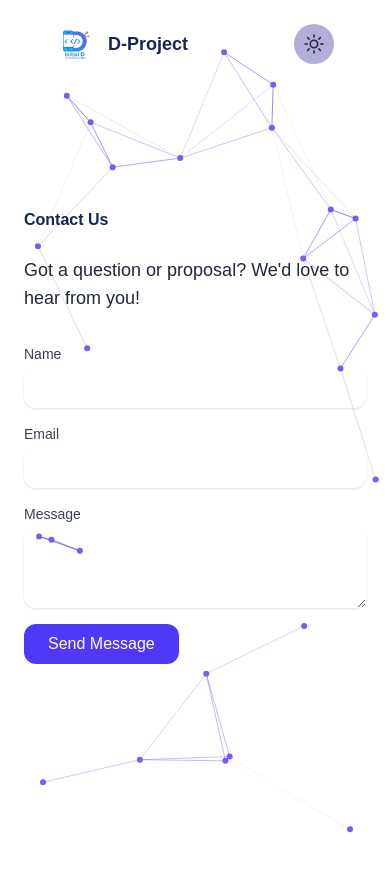
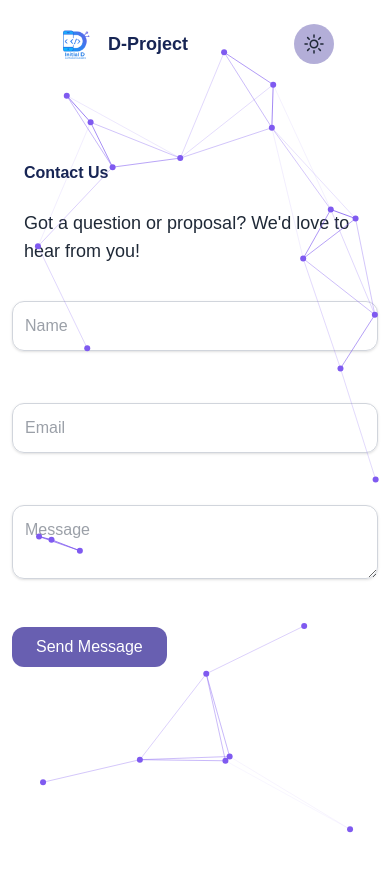
Before and after one commit to BTCRX/React-Landing-Page-Portfolio, a React (Vite) app: page /contact in a window 390 px wide. After the commit the page ends 844 px from the top, so only its background shows below. Built offline with nearby package versions, Linux system fonts and the light colour scheme.

Commit message:
Fixed: Contact Us pages

```diff
--- a/src/components/cards/Info.tsx
+++ b/src/components/cards/Info.tsx
@@ -8,14 +8,11 @@ interface InfoProps {
 
 export const Info = ({ title, description, children }: InfoProps) => {
   return (
-    <div
-      className="p-5 sm:p-6 lg:p-8 rounded-3xl border border-box-border bg-box-bg shadow-lg
-                    shadow-box-shadow relative overflow-hidden"
-    >
+    <div className="p-5 sm:p-6 lg:p-8 rounded-3xl border border-box-border bg-box-bg shadow-lg shadow-box-shadow relative overflow-hidden" >
       <div className="rounded-xl bg-body p-3 text-heading-1 w-max relative">
         {children}
       </div>
-      <h2 className="text-heading-2 w-max relative font-semibold md:text-xl">
+      <h2 className="text-heading-2 w-max relative font-semibold md:text-xl my-2">
         {title}
       </h2>
       <Paragraphs>{description}</Paragraphs>
--- a/src/components/elements/Navbar.tsx
+++ b/src/components/elements/Navbar.tsx
@@ -7,9 +7,9 @@ import { Link } from 'react-router-dom';
 
 
 export const navItems = [
-  { href: "#", text: "Home" },
-  { href: "#services", text: "Services" },
-  { href: "#about-us", text: "About Us" },
+  { href: "/#", text: "Home"},
+  { href: "/#services", text: "Services" },
+  { href: "/#about-us", text: "About Us" },
 //   { href: "#pricing", text: "Pricing" },
 ];
 
@@ -30,11 +30,13 @@ export const Navbar = () => {
                     </div>
 
                     <div className="flex flex-col lg:flex-row w-full lg:justify-between lg:items-center absolute top-full left-0 lg:static lg:top-0 bg-body lg:bg-transparent border-x border-x-box-border lg:border-x-0 lg:h-auto h-0 overflow-hidden">
-                        <ul className="border-t border-box-border lg:border-t-0 px-6 lg:px-0 pt-6 lg:pt-0 flex flex-col lg:flex-row gap-y-4 gap-x-3 text-lg text-heading-2 w-full lg:justify-center lg:items-center">
-                            {navItems.map((item, key ) => (
-                                <NavItem href={item.href} text={item.text} key={key} />
+                            <ul className="border-t border-box-border lg:border-t-0 px-6 lg:px-0 pt-6 lg:pt-0 flex flex-col lg:flex-row gap-y-4 gap-x-3 text-lg text-heading-2 w-full lg:justify-center lg:items-center">
+                            {navItems.map((item, key) => (
+                                <li key={key}>
+                                        <NavItem href={item.href} text={item.text} />
+                                </li>
                             ))}
-                        </ul>
+                            </ul>
                         <Link to="/contact">
                             <div className="lg:min-w-max flex items-center sm:w-max w-full pb-6 lg:pb-0 border-b border-box-border lg:border-0 px-6 lg:px-0">
                                 <BtnLink text="Contact Us" href="#cta" className="" />
--- a/src/components/pages/ContactPage.tsx
+++ b/src/components/pages/ContactPage.tsx
@@ -8,46 +8,25 @@ const ContactPage: React.FC = () => {
   };
 
   return (
-    <div className="px-6 py-12 max-w-xl mx-auto my-40 bg-box-bg">
-      <h1 className="flex flex-col font-bold mb-6 title-animation text-heading-1">Contact Us</h1>
-      <p className="text-lg paragraph-animation mb-8 text-heading-2">
-        Got a question or proposal? We'd love to hear from you!
-      </p>
+    <div className="min-h-screen flex items-center justify-center">
+        <div className="w-full max-w-xl bg-box-bg px-6 py-12">
+            <h1 className="font-bold mb-6 text-heading-1">Contact Us</h1>
+            <p className="text-lg mb-8 text-heading-2">
+                Got a question or proposal? We'd love to hear from you!
+            </p>
 
-      <form onSubmit={handleSubmit} className="space-y-4 text-heading-3">
-        <div>
-          <label className="block text-sm font-medium">Name</label>
-          <input
-            type="text"
-            className="mt-1 block h-10 w-full rounded-xl border-gray-300 shadow-sm focus:ring focus:ring-indigo-300"
-            required
-          />
+            <form onSubmit={handleSubmit} className="space-y-4 text-heading-3">
+                <div className="flex flex-wrap -mx-3 mb-4 gap-y-12">
+                    <input type="text" className="mt-1 p-3 block w-full border rounded-xl border-gray-300 shadow-sm focus:ring focus:ring-indigo-300" placeholder="Name" required />
+                    <input type="email" className="mt-1 p-3 block w-full border rounded-xl border-gray-300 shadow-sm focus:ring focus:ring-indigo-300" placeholder="Email" required />
+                    <textarea className="mt-1 p-3 block w-full border rounded-xl border-gray-300 shadow-sm focus:ring focus:ring-indigo-300" placeholder="Message" required/>
+                    <button type="submit" className="bg-[#685FB1] text-white py-2 px-6 rounded-xl hover:bg-[#685FB1]/70 transition"> Send Message</button>
+                </div>
+            </form>
         </div>
-        <div>
-          <label className="block text-sm font-medium">Email</label>
-          <input
-            type="email"
-            className="mt-1 block h-10 w-full rounded-xl border-gray-300 shadow-sm focus:ring focus:ring-indigo-300"
-            required
-          />
-        </div>
-        <div>
-          <label className="block text-sm font-medium">Message</label>
-          <textarea
-            rows={4}
-            className="mt-1 block h-20 w-full rounded-xl border-white shadow-sm focus:ring focus:ring-indigo-300"
-            required
-          />
-        </div>
-        <button
-          type="submit"
-          className="bg-indigo-600 text-white py-2 px-6 rounded-xl hover:bg-indigo-700 transition"
-        >
-          Send Message
-        </button>
-      </form>
     </div>
-  );
+    );
+
 };
 
 export default ContactPage;
--- a/src/components/sections/AboutUs.tsx
+++ b/src/components/sections/AboutUs.tsx
@@ -8,9 +8,9 @@ export const AboutUs = () => {
   return (
     <section id="about-us">
       {" "}
-      <Container className="flex flex-col md:flex-row gap-10 lg:gap-12 items-center">
+      <Container className="flex flex-col md:flex-row gap-10 lg:gap-10 items-center">
         <div className="w-full md:w-5/12 lg:w-1/2">
-          <div className="w-full h-80 sm:h-96 relative">
+          <div className="w-full h-full sm:h-96 relative">
             <img
               src={ManImage}
               className="w-full h-full object-cover rounded-3xl shadow-lg relative z-10"
```
